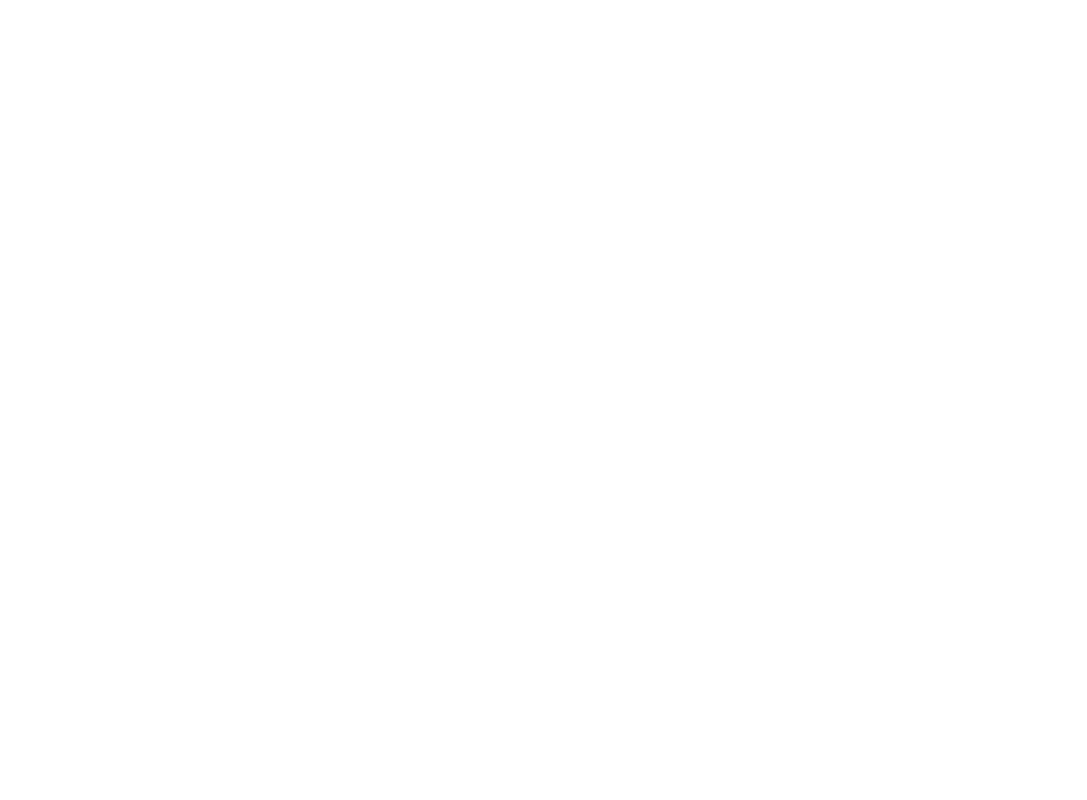
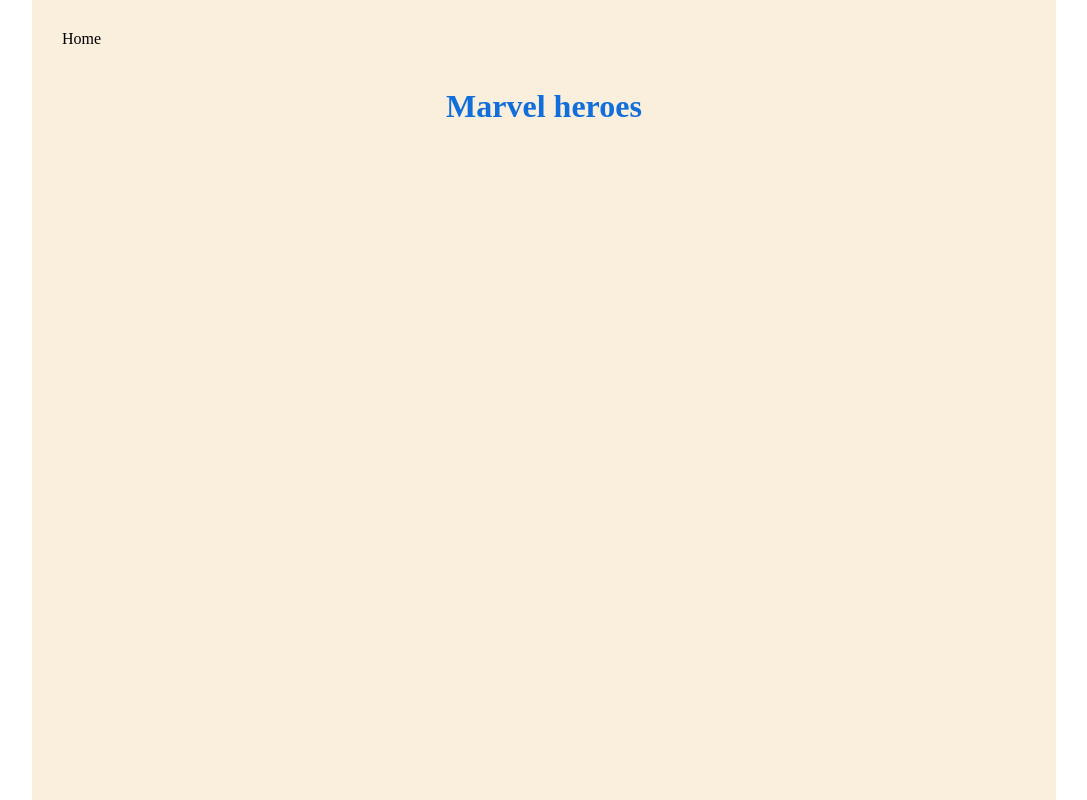
Before and after one commit to Egor183/marvel-heroes, a Next.js app: page / in a window 1280 px wide. Shown: the whole page, without its empty margins (96-1183 px from the left). Built offline with nearby package versions, Linux system fonts and the light colour scheme.

Commit message:
home page base

```diff
--- a/pages/index.tsx
+++ /dev/null
@@ -1,7 +0,0 @@
-import type { NextPage } from "next";
-
-const Home: NextPage = () => {
-  return <div />;
-};
-
-export default Home;
--- /dev/null
+++ b/src/components/Home/index.tsx
@@ -0,0 +1,8 @@
+import React from "react";
+import { MainLayout } from "../MainLayout";
+
+import styles from "./styles.module.css";
+
+export const Home = () => {
+  return <MainLayout title="Marvel heroes"></MainLayout>;
+};
--- /dev/null
+++ b/src/components/Home/styles.module.css
@@ -0,0 +1,5 @@
+.header {
+  text-align: center;
+  padding-top: 40px;
+  color: rgb(17, 110, 218);
+}
--- /dev/null
+++ b/src/components/MainLayout/index.tsx
@@ -0,0 +1,26 @@
+import React from "react";
+import Head from "next/head";
+import Link from "next/link";
+import { MainLayoutType } from "../../types/mainLayout.type";
+
+import styles from "./styles.module.css";
+
+export const MainLayout: React.FC<MainLayoutType> = ({ children, title }) => {
+  return (
+    <div className={styles.container}>
+      <Head>
+        <title>{title}</title>
+        <meta name="keywords" content="marvel,heroes,superheroes" />
+        <meta name="description" content="this is list of marvel heroes" />
+        <meta charSet="utf-8" />
+      </Head>
+      <nav className={styles.navigationContainer}>
+        <Link href={"/"}>
+          <a>Home</a>
+        </Link>
+      </nav>
+      <h1 className={styles.header}>{title}</h1>
+      <main>{children}</main>
+    </div>
+  );
+};
--- /dev/null
+++ b/src/components/MainLayout/styles.module.css
@@ -0,0 +1,17 @@
+.container {
+  max-width: 1024px;
+  background-color: rgb(250, 238, 221);
+  margin: auto;
+  height: 100vh;
+  padding: 20px;
+}
+
+.navigationContainer {
+  padding: 10px;
+}
+
+.header {
+  text-align: center;
+  padding-top: 30px;
+  color: rgb(17, 110, 218);
+}
--- /dev/null
+++ b/src/pages/index.tsx
@@ -0,0 +1,6 @@
+import type { NextPage } from "next";
+import { Home } from "../components/Home";
+
+const HomePage: NextPage = () => <Home />;
+
+export default HomePage;
--- /dev/null
+++ b/src/styles/globals.css
@@ -0,0 +1,10 @@
+* {
+  box-sizing: border-box;
+  margin: 0;
+  padding: 0;
+}
+
+a {
+  color: inherit;
+  text-decoration: none;
+}
--- /dev/null
+++ b/src/types/mainLayout.type.ts
@@ -0,0 +1,6 @@
+import { ReactNode } from "react";
+
+export type MainLayoutType = {
+  children: ReactNode;
+  title: string;
+};
--- a/styles/globals.css
+++ /dev/null
@@ -1,16 +0,0 @@
-html,
-body {
-  padding: 0;
-  margin: 0;
-  font-family: -apple-system, BlinkMacSystemFont, Segoe UI, Roboto, Oxygen,
-    Ubuntu, Cantarell, Fira Sans, Droid Sans, Helvetica Neue, sans-serif;
-}
-
-a {
-  color: inherit;
-  text-decoration: none;
-}
-
-* {
-  box-sizing: border-box;
-}
```
Also changed, not shown: src/pages/[id].tsx (renamed from pages/[id].tsx), src/pages/_app.tsx (renamed from pages/_app.tsx).
